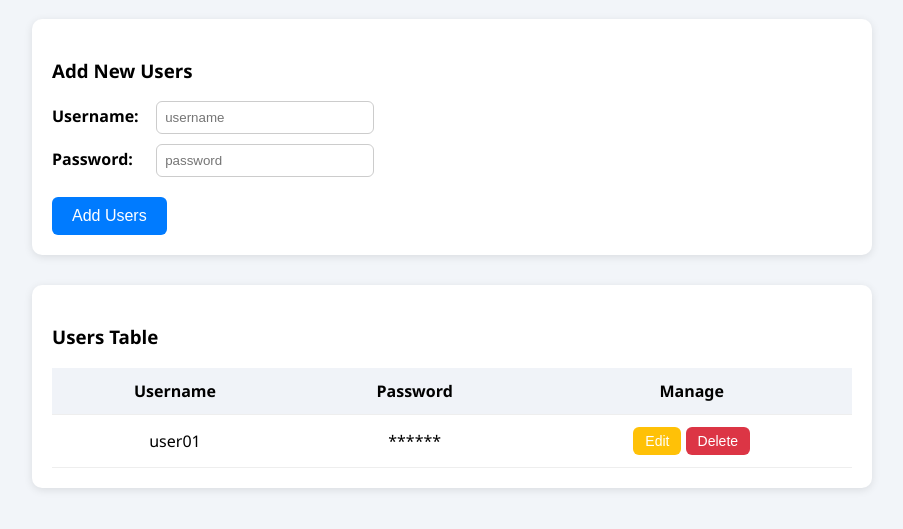
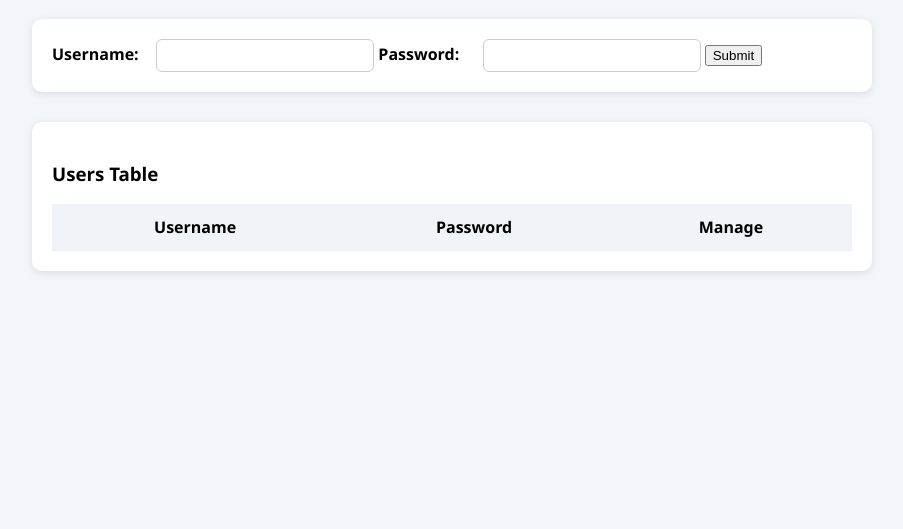
Before and after one commit to Peerasanti/Evaluation-Management-System, a plain HTML site: page Evaluation_Management_System/Authorizeuser_page.html in a window 1280 px wide. Shown: the part 105-634 px from the top of the page, without its empty margins (188-1091 px from the left). Drawn offline with Linux system fonts and the light colour scheme.

Commit message:
connect to google sheet success add post and get method for show data

```diff
--- a/Evaluation_Management_System/Authorizeuser_page.html
+++ b/Evaluation_Management_System/Authorizeuser_page.html
@@ -102,23 +102,20 @@
 <body>
   <h1>Manage Users</h1>
 
-  <!-- ฟอร์มเพิ่มผู้ใช้ -->
   <div class="form-container">
-    <h3>Add New Users</h3>
-    <div>
+    <form id="user-data" method="post" action="">
       <label for="username">Username:</label>
-      <input type="text" id="username" placeholder="username" />
-    </div>
-    <div style="margin-top: 10px;">
+      <input type="text" id="username" name="Username" required>
+
       <label for="password">Password:</label>
-      <input type="password" id="password" placeholder="password" />
-    </div>
-    <button class="add-btn" onclick="addUser()">Add Users</button>
+      <input type="password" id="password" name="Password" required>
+
+      <input type="submit" value="Submit" id="submit">
+    </form>
   </div>
 
-  <!-- ตารางผู้ใช้ -->
   <div class="table-container">
-    <h3>Users Table</table></h3>
+    <h3>Users Table</h3>
     <table id="userTable">
       <thead>
         <tr>
@@ -128,79 +125,74 @@
         </tr>
       </thead>
       <tbody>
-        <!-- ตัวอย่างแถวเริ่มต้น -->
-        <tr>
-          <td>user01</td>
-          <td>******</td>
-          <td>
-            <button class="btn edit-btn" onclick="editRow(this)">Edit</button>
-            <button class="btn delete-btn" onclick="deleteRow(this)">Delete</button>
-          </td>
-        </tr>
+
       </tbody>
     </table>
   </div>
 
   <script>
-    function addUser() {
-      const username = document.getElementById("username").value.trim();
-      const password = document.getElementById("password").value;
 
-      if (!username || !password) {
-        alert("fill Username and Password");
-        return;
-      }
+    document.addEventListener('DOMContentLoaded', function() {
+      // สร้างฟังก์ชัน callback
+      window.callback = function(data) {
+        if (data.result === 'success') {
+          const tableBody = document.querySelector('#userTable tbody');
+          tableBody.innerHTML = '';
 
-      const table = document.getElementById("userTable").getElementsByTagName('tbody')[0];
-      const newRow = table.insertRow();
+          data.users.forEach(user => {
+            const row = document.createElement('tr');
+            row.innerHTML = `
+              <td>${user.username}</td>
+              <td>${user.password}</td>
+              <td><button>Edit</button> <button>Delete</button></td>
+            `;
+            tableBody.appendChild(row);
+          });
+        } else {
+          console.error('Error loading users:', data);
+        }
+      };
 
-      const cellUsername = newRow.insertCell(0);
-      const cellPassword = newRow.insertCell(1);
-      const cellActions = newRow.insertCell(2);
+      // เพิ่ม script tag เพื่อเรียก JSONP
+      const script = document.createElement('script');
+      script.src = 'https://script.google.com/macros/s/AKfycbwTgoaDLoklK1Wyp7sWhJfotLqvmTaies-XfZhOGXwOFn7jnkbqFvHFcUDRGf0qfjEf/exec?callback=callback';
+      document.body.appendChild(script);
+    });
 
-      cellUsername.innerText = username;
-      cellPassword.innerText = '******'; // ซ่อนรหัสผ่าน
-      cellActions.innerHTML = `
-        <button class="btn edit-btn" onclick="editRow(this)">Edit</button>
-        <button class="btn delete-btn" onclick="deleteRow(this)">Delete</button>
-      `;
 
-      document.getElementById("username").value = "";
-      document.getElementById("password").value = "";
-    }
 
-    function editRow(button) {
-      const row = button.closest("tr");
-      const usernameCell = row.cells[0];
-      const passwordCell = row.cells[1];
-      const actionsCell = row.cells[2];
+    const form = document.getElementById('user-data');
 
-      if (button.textContent === "Edit") {
-        const currentUsername = usernameCell.textContent;
-        const currentPassword = passwordCell.textContent === '******' ? '' : passwordCell.textContent;
+    form.addEventListener('submit', function(e) {
+      e.preventDefault();
 
-        usernameCell.innerHTML = `<input type="text" value="${currentUsername}" />`;
-        passwordCell.innerHTML = `<input type="password" value="${currentPassword}" />`;
-        button.textContent = "Save";
-      } else {
-        const newUsername = usernameCell.querySelector("input").value;
-        const newPassword = passwordCell.querySelector("input").value;
+      const formData = new FormData(form);
+      const formObj = {};
+      formData.forEach((value, key) => {
+        formObj[key] = value;
+      })
 
-        if (!newUsername || !newPassword) {
-          alert("fill the box");
-          return;
-        }
+      fetch('https://script.google.com/macros/s/AKfycbwTgoaDLoklK1Wyp7sWhJfotLqvmTaies-XfZhOGXwOFn7jnkbqFvHFcUDRGf0qfjEf/exec', {
+        method: 'POST',
+        headers: {
+          'Content-Type': 'application/x-www-form-urlencoded'
+        },
+        body: new URLSearchParams(formObj)
+      })
+      .then(response => response.json())
+      .then(data => {
+        console.log(data);
+        form.reset()
+        alert('User added successfully');
+        window.location.reload();
+      })
+      .catch(error => {
+        console.error(error);
+        alert('Error adding user');
+      });
 
-        usernameCell.textContent = newUsername;
-        passwordCell.textContent = '******';
-        button.textContent = "Edit";
-      }
-    }
+    });
 
-    function deleteRow(button) {
-      const row = button.closest("tr");
-      row.remove();
-    }
   </script>
 </body>
 </html>
```
